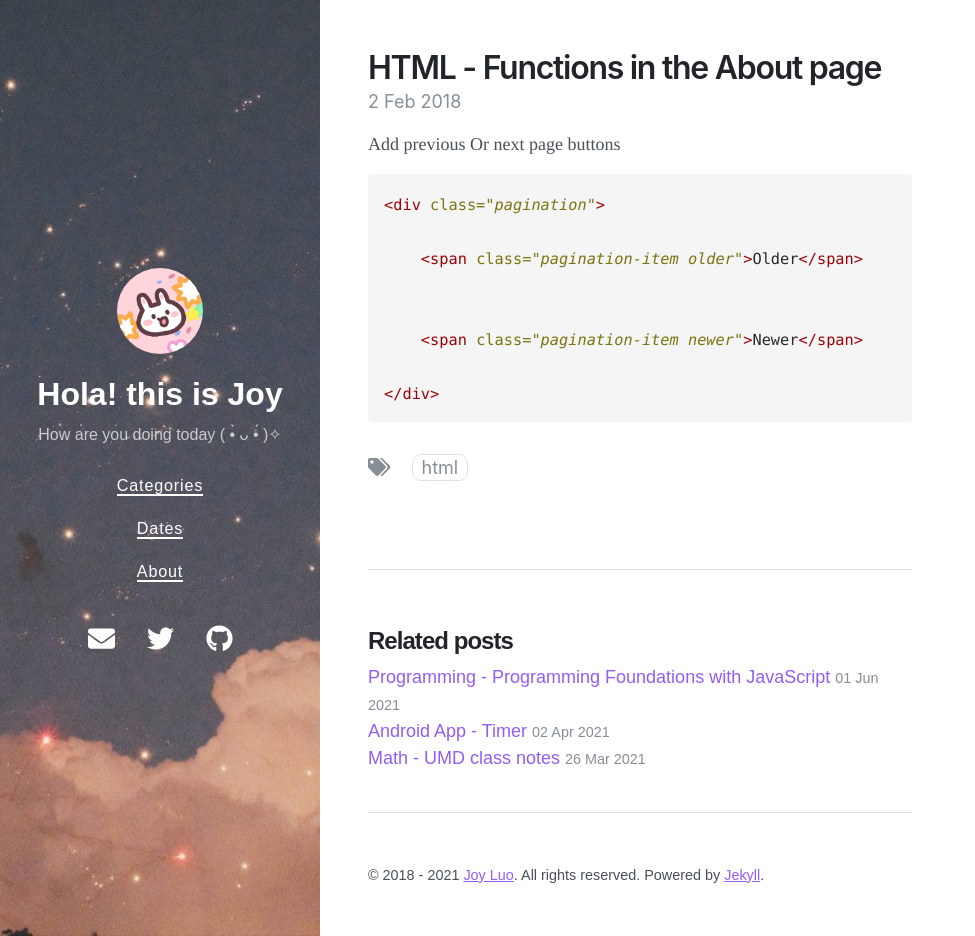
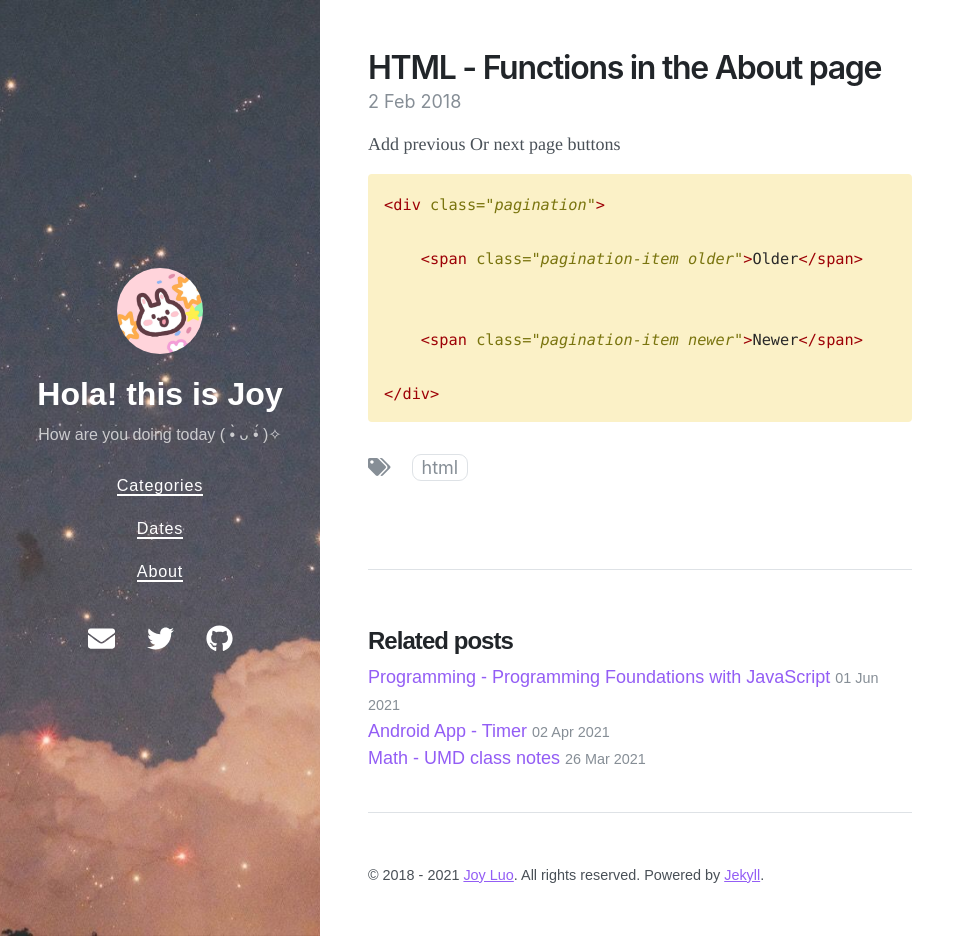
Before and after one commit to Joy3Luo/mathnotes, a Jekyll site: the page built from _posts/2018-02-02-PreviousOrNextPage..md, in a window 1280 px wide and 936 px high. Shown: the whole window, without its empty margins (0-975 px from the left). Built offline with Jekyll 4.4.1, drawn with Linux system fonts in a browser that asks for light colours; nearby versions of some CDN libraries.

Commit message:
Update _syntax-light.scss

```diff
--- a/_sass/_syntax-light.scss
+++ b/_sass/_syntax-light.scss
@@ -6,7 +6,7 @@
 .highlight table pre { margin: 0; }
 .highlight, .highlight .w {
   color: #282828;
-  background-color: #F5F5F5; //changed to light gray, was fbf1c7;
+  background-color: #fbf1c7;
 }
 .highlight .err {
   color: #9d0006;
```
